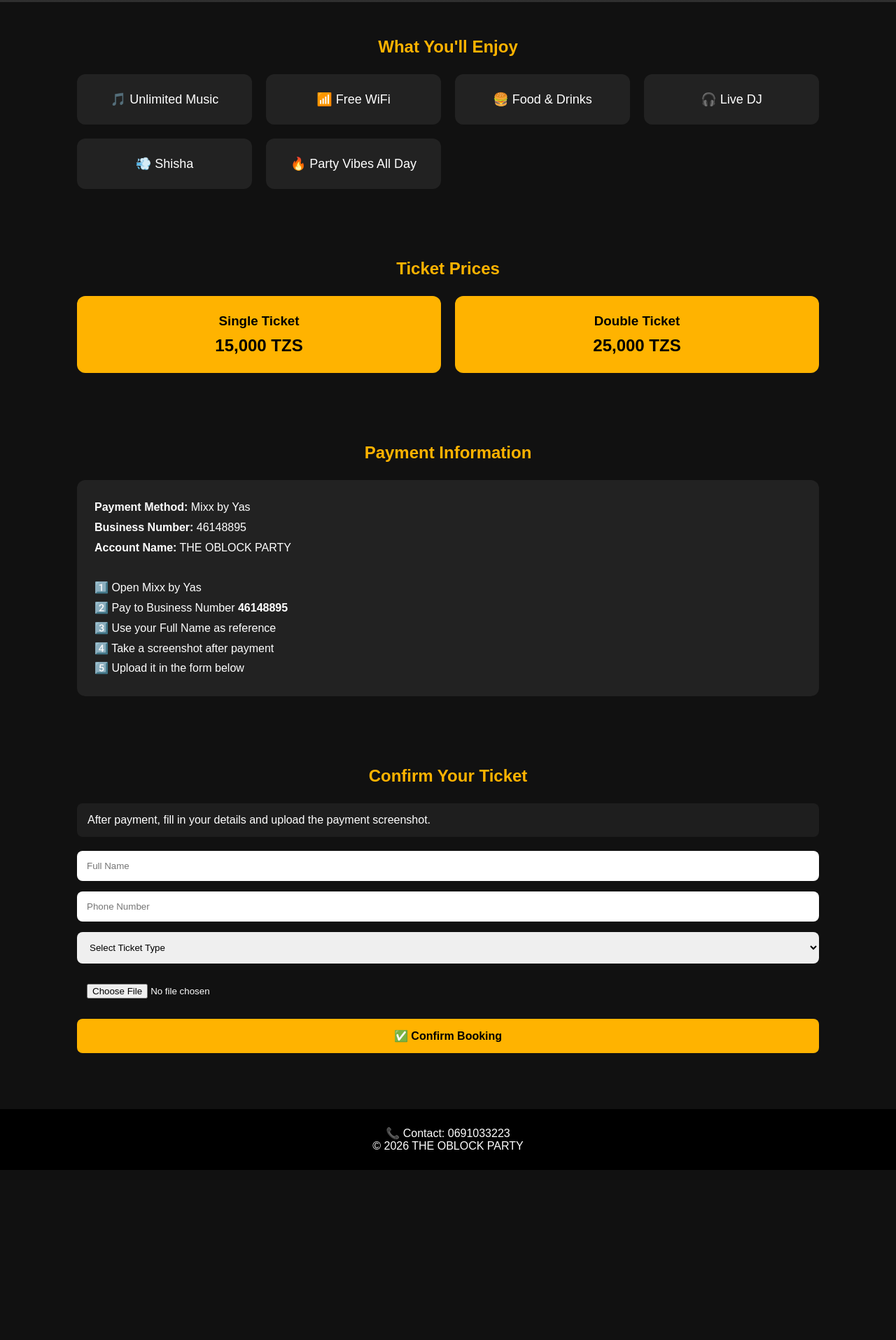
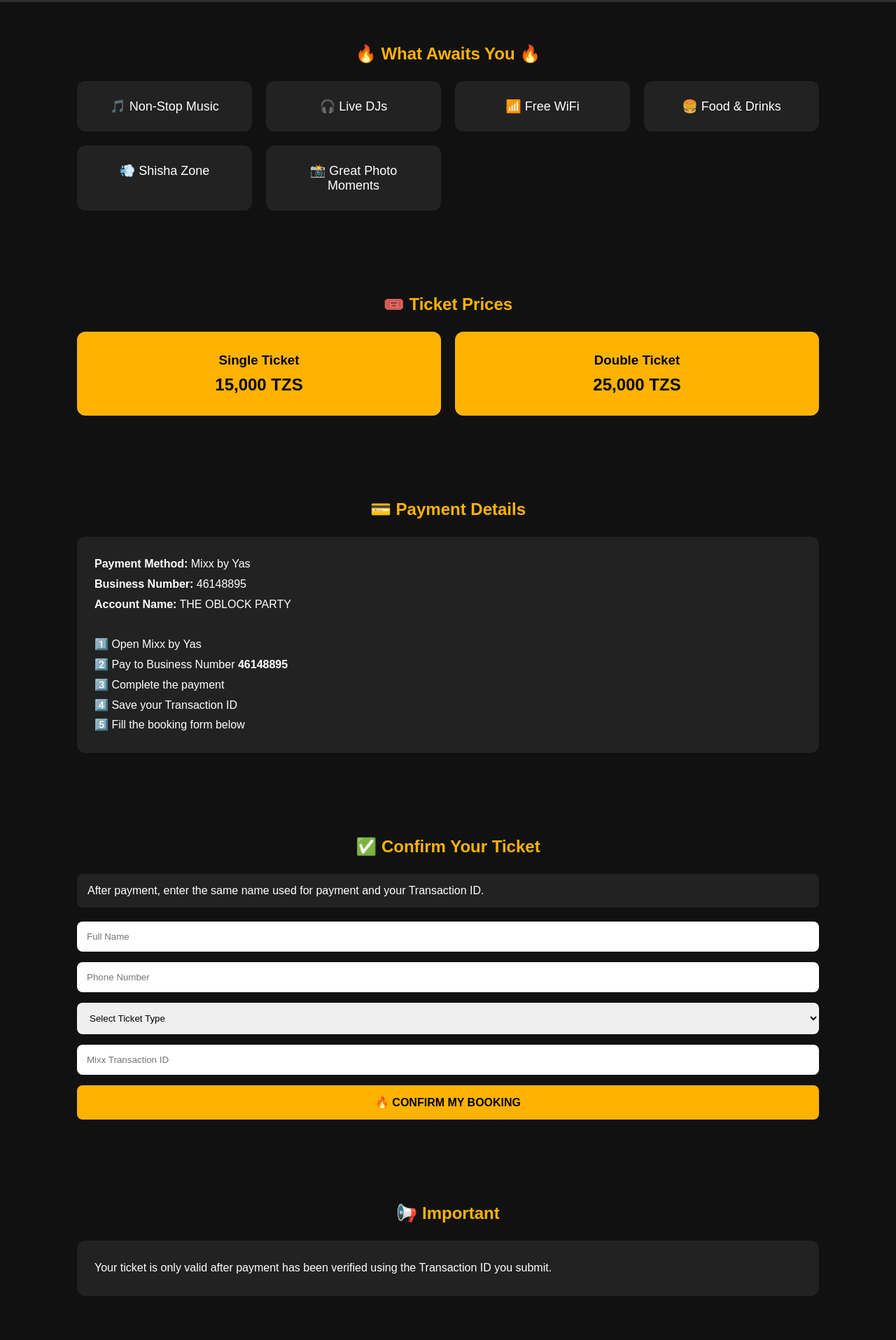
Before and after one commit to braydentesha950-eng/oblock-party, a plain HTML site: page index.html in a window 1280 px wide. Shown: the part 532-2447 px from the top of the page at 70% size. Before the commit the page ends 2204 px from the top, so only its background shows below. Drawn offline with Linux system fonts and the light colour scheme; grey boxes are pictures that could not be loaded.

Commit message:
Refactor styles and update text in index.html
Updated various styles and text content for clarity and consistency.

```diff
--- a/index.html
+++ b/index.html
@@ -10,7 +10,7 @@
     margin:0;
     padding:0;
     box-sizing:border-box;
-    font-family:Arial, sans-serif;
+    font-family:Arial,sans-serif;
 }
 
 html{
@@ -23,12 +23,12 @@ body{
 }
 
 .hero{
-    background:linear-gradient(rgba(0,0,0,0.7), rgba(0,0,0,0.7)),
+    text-align:center;
+    padding:120px 20px;
+    background:linear-gradient(rgba(0,0,0,.7),rgba(0,0,0,.7)),
     url('https://images.unsplash.com/photo-1493225457124-a3eb161ffa5f');
     background-size:cover;
     background-position:center;
-    text-align:center;
-    padding:120px 20px;
 }
 
 .hero h1{
@@ -45,9 +45,9 @@ body{
 .cta-btn{
     display:inline-block;
     margin-top:20px;
+    text-decoration:none;
     background:#ffb300;
     color:black;
-    text-decoration:none;
     padding:15px 30px;
     border-radius:8px;
     font-weight:bold;
@@ -56,13 +56,13 @@ body{
 .section{
     max-width:1100px;
     margin:auto;
-    padding:50px 20px;
+    padding:60px 20px;
 }
 
 .section h2{
     text-align:center;
+    color:#ffb300;
     margin-bottom:25px;
-    color:#ffb300;
 }
 
 .cards{
@@ -88,7 +88,7 @@ body{
 .ticket{
     background:#ffb300;
     color:black;
-    padding:25px;
+    padding:30px;
     border-radius:12px;
     text-align:center;
 }
@@ -104,14 +104,20 @@ body{
     line-height:1.8;
 }
 
+.notice{
+    background:#222;
+    padding:15px;
+    border-radius:8px;
+    margin-bottom:20px;
+}
+
 form{
     display:flex;
     flex-direction:column;
     gap:15px;
 }
 
-input,
-select{
+input,select{
     padding:14px;
     border:none;
     border-radius:8px;
@@ -123,64 +129,60 @@ button{
     border:none;
     padding:15px;
     border-radius:8px;
-    cursor:pointer;
     font-size:16px;
     font-weight:bold;
+    cursor:pointer;
 }
 
 footer{
+    background:#000;
     text-align:center;
     padding:25px;
-    background:#000;
-    margin-top:30px;
+    margin-top:40px;
 }
 
-.notice{
-    background:#1e1e1e;
-    padding:15px;
-    border-radius:8px;
-    margin-bottom:20px;
+.highlight{
+    color:#ffb300;
 }
 </style>
 </head>
 
 <body>
 
-<!-- HERO -->
-
 <section class="hero">
     <h1>🔥 THE OBLOCK PARTY 🔥</h1>
 
-    <p>🎉 The Ultimate Youth Party Experience</p>
+    <p>The Ultimate Youth Party Experience</p>
+
     <p>📍 Ubungo, Dar es Salaam</p>
     <p>📅 20 June 2026</p>
     <p>⏰ From 13:00 Till Late</p>
 
     <a href="#tickets" class="cta-btn">
-        🎟️ GET YOUR TICKET
+        🎟️ BOOK YOUR TICKET
     </a>
 </section>
 
-<!-- SERVICES -->
+<section class="section">
 
-<section class="section">
-    <h2>What You'll Enjoy</h2>
+    <h2>🔥 What Awaits You 🔥</h2>
 
     <div class="cards">
-        <div class="card">🎵 Unlimited Music</div>
+
+        <div class="card">🎵 Non-Stop Music</div>
+        <div class="card">🎧 Live DJs</div>
         <div class="card">📶 Free WiFi</div>
         <div class="card">🍔 Food & Drinks</div>
-        <div class="card">🎧 Live DJ</div>
-        <div class="card">💨 Shisha</div>
-        <div class="card">🔥 Party Vibes All Day</div>
+        <div class="card">💨 Shisha Zone</div>
+        <div class="card">📸 Great Photo Moments</div>
+
     </div>
+
 </section>
-
-<!-- TICKETS -->
 
 <section class="section" id="tickets">
 
-    <h2>Ticket Prices</h2>
+    <h2>🎟️ Ticket Prices</h2>
 
     <div class="ticket-container">
 
@@ -198,11 +200,9 @@ footer{
 
 </section>
 
-<!-- PAYMENT -->
-
 <section class="section">
 
-    <h2>Payment Information</h2>
+    <h2>💳 Payment Details</h2>
 
     <div class="payment-box">
 
@@ -215,36 +215,41 @@ footer{
         <p>
         1️⃣ Open Mixx by Yas<br>
         2️⃣ Pay to Business Number <strong>46148895</strong><br>
-        3️⃣ Use your Full Name as reference<br>
-        4️⃣ Take a screenshot after payment<br>
-        5️⃣ Upload it in the form below
+        3️⃣ Complete the payment<br>
+        4️⃣ Save your Transaction ID<br>
+        5️⃣ Fill the booking form below
         </p>
 
     </div>
 
 </section>
 
-<!-- BOOKING FORM -->
-
 <section class="section">
 
-    <h2>Confirm Your Ticket</h2>
+    <h2>✅ Confirm Your Ticket</h2>
 
     <div class="notice">
-        After payment, fill in your details and upload the payment screenshot.
+        After payment, enter the same name used for payment and your Transaction ID.
     </div>
 
-    <form>
+    <form action="YOUR_FORMSPREE_LINK" method="POST">
 
-        <input type="text"
+        <input
+        type="text"
+        name="fullname"
         placeholder="Full Name"
         required>
 
-        <input type="tel"
+        <input
+        type="tel"
+        name="phone"
         placeholder="Phone Number"
         required>
 
-        <select required>
+        <select
+        name="ticket"
+        required>
+
             <option value="">
             Select Ticket Type
             </option>
@@ -256,23 +261,37 @@ footer{
             <option>
             Double Ticket - 25,000 TZS
             </option>
+
         </select>
 
-        <input type="file"
-        accept="image/*"
+        <input
+        type="text"
+        name="transaction"
+        placeholder="Mixx Transaction ID"
         required>
 
         <button type="submit">
-            ✅ Confirm Booking
+            🔥 CONFIRM MY BOOKING
         </button>
 
     </form>
 
 </section>
 
+<section class="section">
+
+    <h2>📢 Important</h2>
+
+    <div class="payment-box">
+        Your ticket is only valid after payment has been verified using the Transaction ID you submit.
+    </div>
+
+</section>
+
 <footer>
-    📞 Contact: 0691033223<br>
-    © 2026 THE OBLOCK PARTY
+    <h3>THE OBLOCK PARTY</h3>
+    <p>📞 Contact: 0691033223</p>
+    <p>🔥 Secure Your Spot Before Tickets Run Out 🔥</p>
 </footer>
 
 </body>
```
